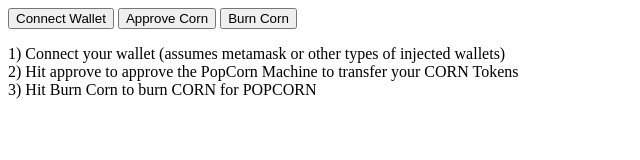
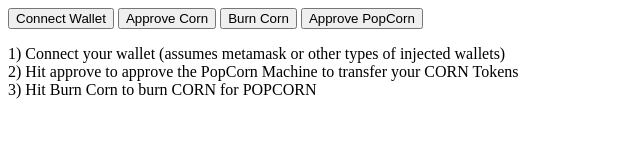
Before and after one commit to misctyler/CornHub, a plain HTML site: page index.html in a window 1280 px wide. Shown: the whole page, without its empty margins (0-640 px from the left). Drawn offline with Linux system fonts and the light colour scheme.

Commit message:
Update index.html

```diff
--- a/index.html
+++ b/index.html
@@ -14,6 +14,7 @@
   <button onclick="connect()">Connect Wallet</button>
   <button onclick="approve()">Approve Corn</button>
   <button onclick="burnCorn()">Burn Corn</button>
+  <button onclick="approve2()">Approve PopCorn</button>
 
 <p>
 1) Connect your wallet (assumes metamask or other types of injected wallets) <br>
```
